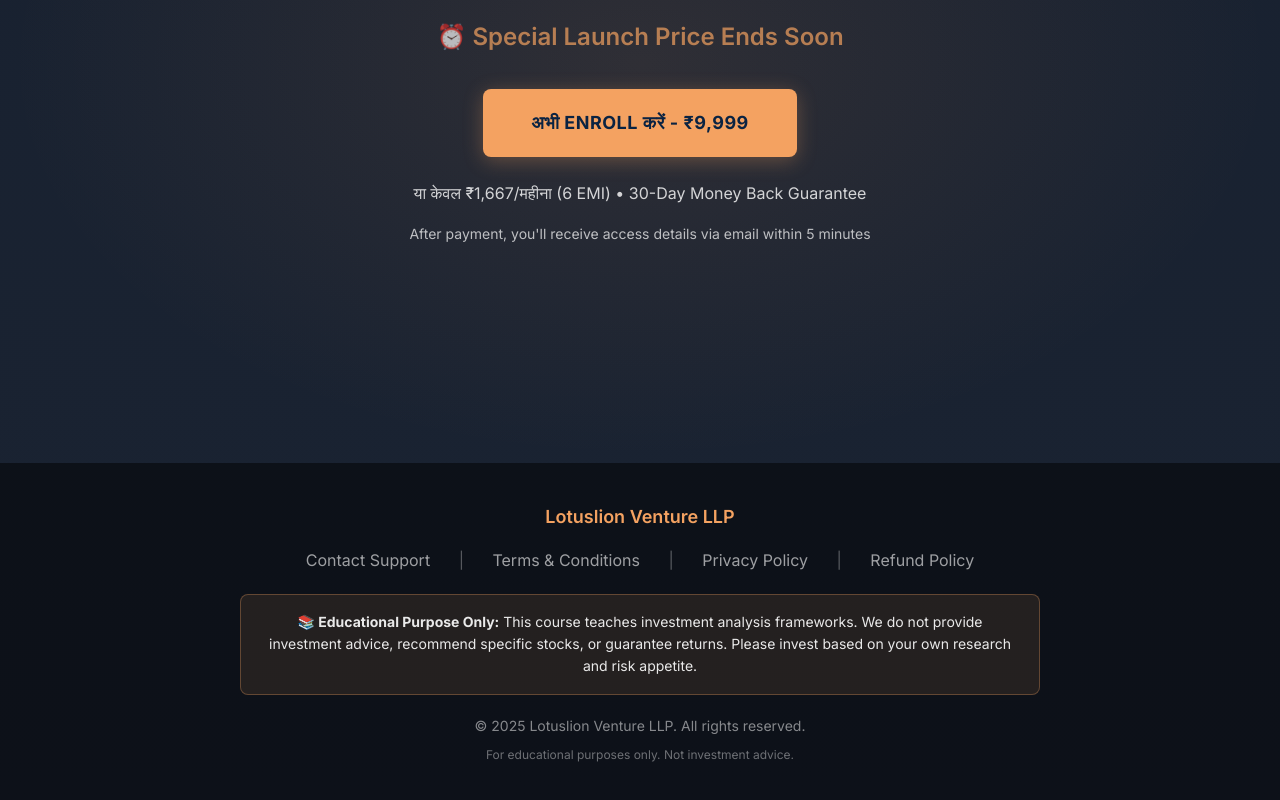
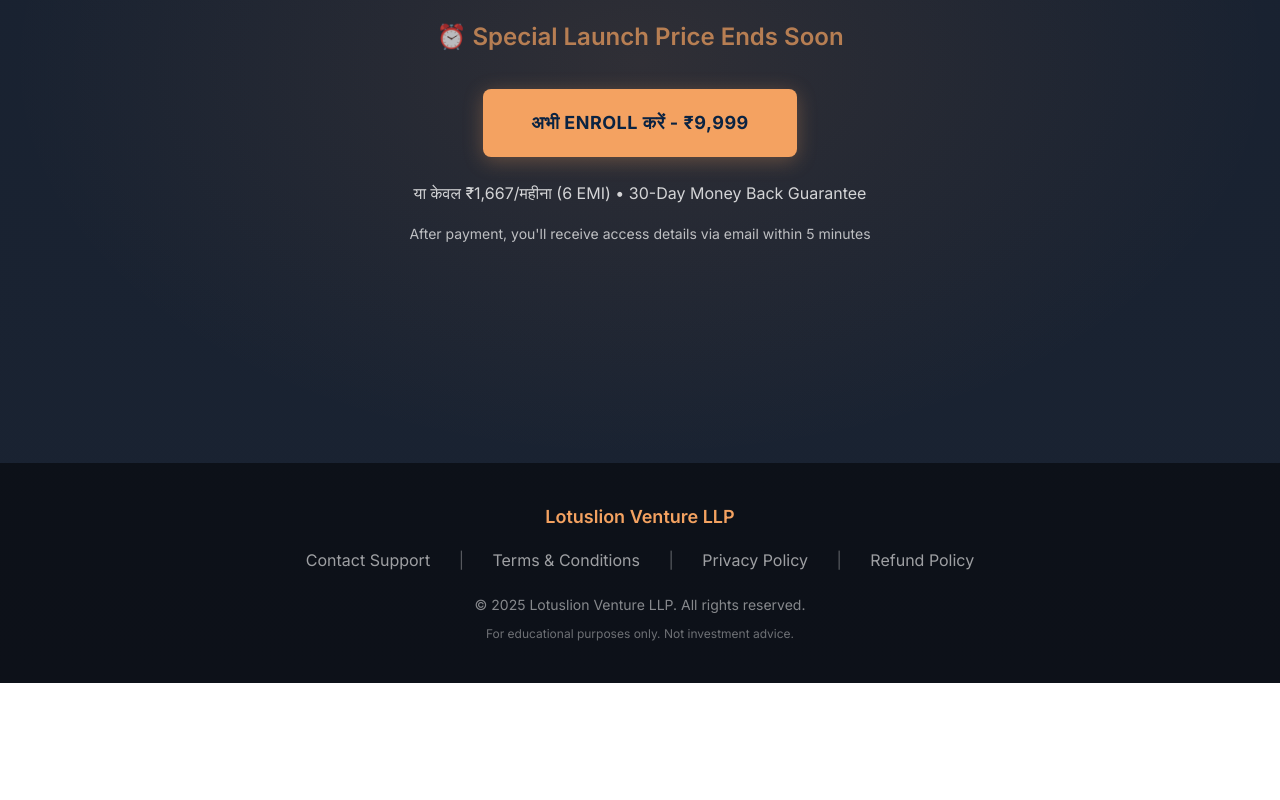
Before and after one commit to Shawn-Crypto/goofgoof, a plain HTML site: page index.html in a window 1280 px wide. Shown: the part 7859-8659 px from the top of the page. After the commit the page ends 8542 px from the top, so only its background shows below. Drawn offline with Linux system fonts and the light colour scheme.

Commit message:
fix: remove redundant disclaimer block, keep only simple footer text

```diff
--- a/index.html
+++ b/index.html
@@ -990,14 +990,7 @@
                 </div>
             </div>
 
-            <!-- Disclaimer -->
-            <div style="background: rgba(244, 162, 97, 0.1); border: 1px solid rgba(244, 162, 97, 0.3); padding: 16px 20px; margin: 20px auto 0; max-width: 800px; border-radius: 8px;">
-                <p style="font-size: 14px; color: rgba(255, 255, 255, 0.9); margin: 0;">
-                    <strong>📚 Educational Purpose Only:</strong> This course teaches investment analysis frameworks. We do not provide investment advice, recommend specific stocks, or guarantee returns. Please invest based on your own research and risk appetite.
-                </p>
-            </div>
-
-            <p style="font-size: 14px; color: rgba(255, 255, 255, 0.5); margin-top: 20px;">
+            <p style="font-size: 14px; color: rgba(255, 255, 255, 0.5);">
                 &copy; <span id="copyright-year"></span> Lotuslion Venture LLP. All rights reserved.
             </p>
             <p style="font-size: 12px; color: rgba(255, 255, 255, 0.4); margin-top: 8px;">
```
